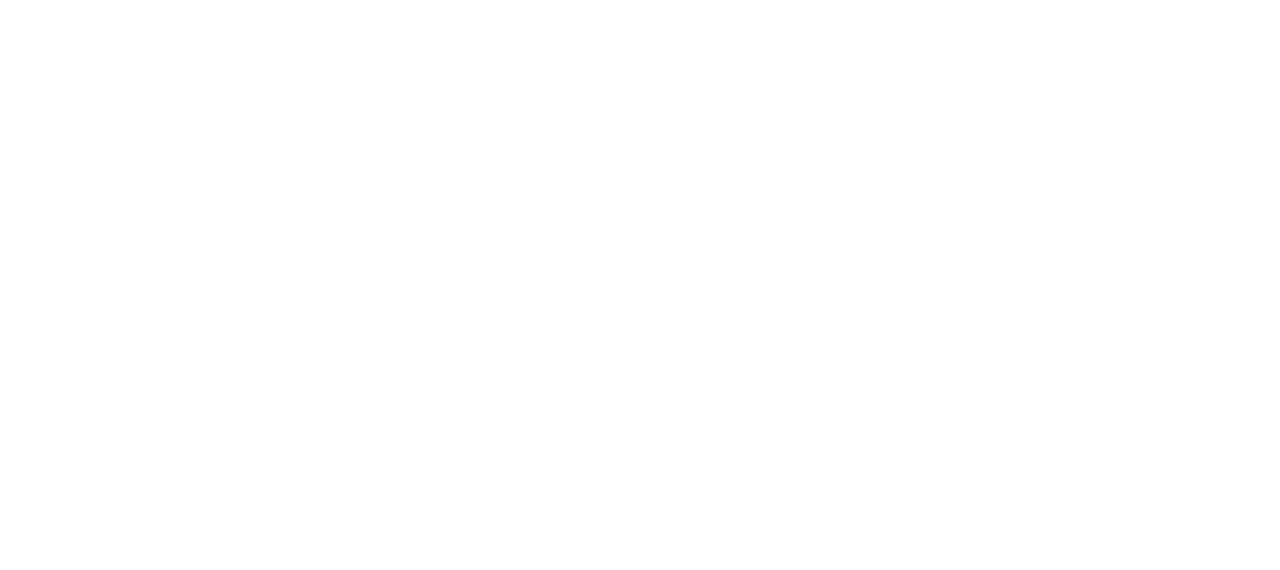
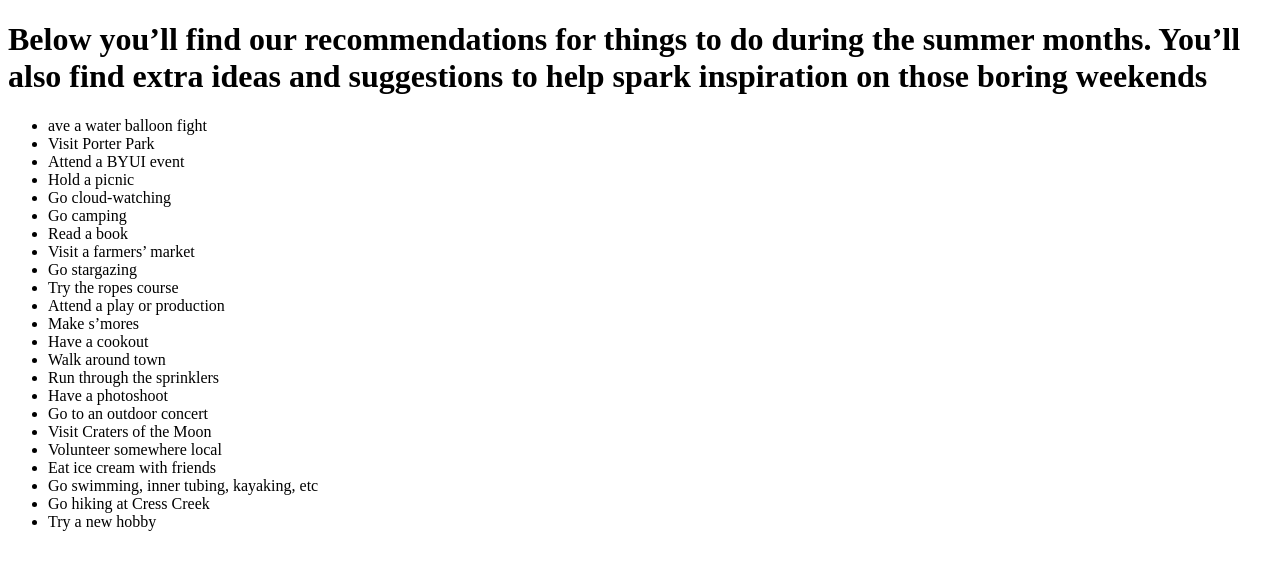
Before and after one commit to TannerGREG/wdd130-bunn, a plain HTML site: page ideas.html in a window 1280 px wide. Drawn offline with Linux system fonts and the light colour scheme.

Commit message:
structured HTML
added stuff to the Index and also mate a list in the ideas.html

```diff
--- a/ideas.html
+++ b/ideas.html
@@ -2,9 +2,35 @@
 <html>
 <head>
     <meta charset="UTF-8" />
-    <title>title</title>
+    <title>Ideas</title>
 </head>
 <body>
+<h1>Below you’ll find our recommendations for things to do during the summer months. You’ll also find extra ideas and suggestions to help spark inspiration on those boring weekends</h1>
+    <ul>
+        <li>ave a water balloon fight</li>
+        <li>Visit Porter Park</li>
+        <li>Attend a BYUI event</li>
+        <li>Hold a picnic</li>
+        <li>Go cloud-watching</li>
+        <li>Go camping</li>
+        <li>Read a book</li>
+        <li>Visit a farmers’ market</li>
+        <li>Go stargazing</li>
+        <li>Try the ropes course</li>
+        <li>Attend a play or production</li>
+        <li>Make s’mores</li>
+        <li>Have a cookout</li>
+        <li>Walk around town</li>
+        <li>Run through the sprinklers</li>
+        <li>Have a photoshoot</li>
+        <li>Go to an outdoor concert</li>
+        <li>Visit Craters of the Moon</li>
+        <li>Volunteer somewhere local</li>
+        <li>Eat ice cream with friends</li>
+        <li>Go swimming, inner tubing, kayaking, etc</li>
+        <li>Go hiking at Cress Creek</li>
+        <li>Try a new hobby</li>
+    </ul>
 
 </body>
 </html>
```
Also changed, not shown: events.html (+10 -0 lines), index.html (+16 -6 lines).
